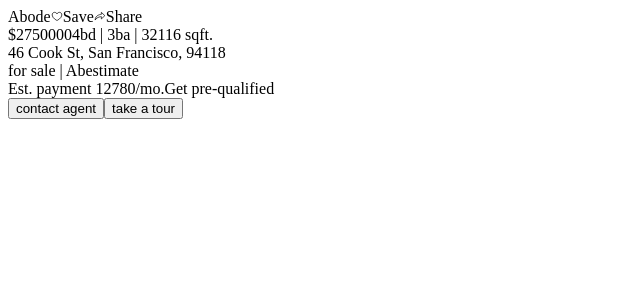
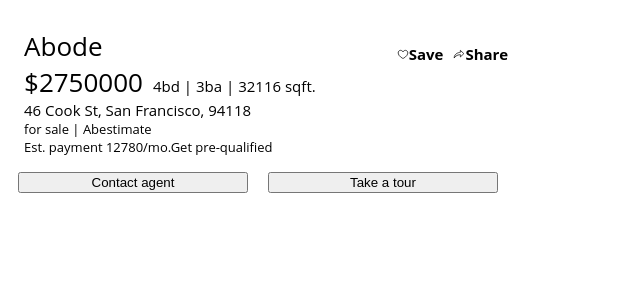
Before and after one commit to Bungal-ow/Contacts, a React app: page / in a window 1280 px wide. Shown: the top 300 px of the page, without its empty margins (0-640 px from the left). Built offline with nearby package versions, Linux system fonts and the light colour scheme; the HTML template or start-up script is replaced by a standard one.

Commit message:
Add styling to Summary

```diff
--- a/client/src/components/IconButton.jsx
+++ b/client/src/components/IconButton.jsx
@@ -4,10 +4,10 @@
 import React from 'react';
 
 const IconButton = ({ icon, text, handleClick }) => (
-  <span onClick={handleClick}>
+  <div onClick={handleClick}>
     <img src={icon} alt="" height="12" />
     {text}
-  </span>
+  </div>
 );
 
 export default IconButton;
--- a/client/src/components/Summary.jsx
+++ b/client/src/components/Summary.jsx
@@ -51,23 +51,22 @@ class Summary extends Component {
     }
 
     return (
-      <div>
+      <div className="summary">
+        <div id="logo">Abode</div>
         <div className="header">
-          <span>Abode</span>
           <IconButton icon={heartIcon} text="Save" handleClick={() => this.showModal('signin')} />
           <IconButton icon={shareIcon} text="Share" handleClick={() => this.showModal('share')} />
           {/* <IconButton icon={moreIcon} text="More" /> */}
         </div>
         <div className="body">
           <div className="specs">
-            <span>${summary.price}</span>
+            <span className="price">${summary.price}</span>
             <span>{`${summary.numBD}bd`}</span>
             <span> | </span>
             <span>{`${summary.numBA}ba`}</span>
             <span> | </span>
             <span>{`${summary.sqft} sqft.`}</span>
-          </div>
-          <div className="address">
+            <div>
               {summary.address}
             </div>
             <div className="format">
@@ -88,9 +87,10 @@ class Summary extends Component {
               </div>
             </div>
           </div>
+        </div>
         <div className="footer">
-          <button type="button" onClick={() => this.showModal('contact')}>contact agent</button>
-          <button type="button" onClick={() => this.showModal('tour')}>take a tour</button>
+          <button type="button" onClick={() => this.showModal('contact')}>Contact agent</button>
+          <button type="button" onClick={() => this.showModal('tour')}>Take a tour</button>
         </div>
         {modal}
       </div>
--- a/client/src/styles/Modal.css
+++ b/client/src/styles/Modal.css
@@ -1,7 +1,56 @@
+.summary {
+  width: 500;
+  font-family: 'Open Sans', sans-serif;
+}
 
+.header {
+  width: 500px;
+  display: flex;
+  justify-content: flex-end;
+}
+
+.header div {
+  margin-left: 10px;
+  font-size: 15px;
+  font-weight: bold;
+}
+
+#logo {
+  font-size: 26px;
+  position: relative;
+  top: 20px;
+  left: 16px;
+}
+
+.footer {
+  width: 500px;
+  display: flex;
+}
+
+.footer button {
+  width: 50%;
+  margin-left: 10px;
+  margin-right: 10px;
+}
+
+.specs {
+  font-size: 15px;
+  padding: 0 0 16px 16px;
+  margin-left: 16px 0 0 0;
+  margin-right: 16px;
+}
+
+.price {
+  font-size: 26px;
+  margin-right: 10px;
+}
+
+.format {
+  font-size: 13px;
+}
 
 .modal {
-  font-family: sans-serif;
+  font-family: 'Open Sans', sans-serif;
   position: fixed;
   top: 0;
   left: 0;
@@ -13,8 +62,8 @@
 .modal-main {
   position:fixed;
   background: white;
-  width: 80%;
-  height: auto;
+  width: 720px;
+  height: 595px;
   top:50%;
   left:50%;
   transform: translate(-50%,-50%);
@@ -32,7 +81,21 @@ section {
 section button {
   align-self: flex-end;
   width: 40px;
-  margin: 5px 5px 5px 5px
+  margin: 15px 15px 15px 15px;
+}
+
+.contact-header {
+  text-align: center;
+  font-size: 20px;
+}
+.contact-body {
+  display: flex;
+  flex-wrap: wrap;
+  padding: 8px 24px 0px 24px;
+}
+
+.contactForm {
+  margin-right: 24px;
 }
 
 form {
@@ -40,38 +103,37 @@ form {
   justify-content: flex-start;
   flex-direction: column;
   align-items: center;
-  margin-top: 10px;
+  padding-top: 10px;
   /* justify-content: flex-start; */
 }
 
 form input {
-  font-size: 9px;
-  width: 85%;
-  margin: -5px;
+  font-size: 16px;
+  width: 100%;
+  height: 32px;
+  /* padding: 7px 15px 7px 0px; */
 }
 
 textarea {
-  font-size: 9px;
-  width: 85%;
+  font-size: 16px;
+  width: 100%;
+  padding-top: 7px;
+  padding-bottom: 7px;
+  /* padding: 7px 15px 7px 15px; */
 }
 
 form p {
   padding-top: 5px;
-  font-size: 7px;
-  width: 85%;
-  padding-left: 8%;
-}
-
-.contact-header {
-  text-align: center;
+  font-size: 10px;
+  width: 100%;
 }
 
 .placeholder {
-  font-size: 8px;
+  font-size: 14px;
 }
 
 .agents {
-  padding-top: 5px;
+  padding-top: 10px;
 }
 
 .agent {
@@ -79,14 +141,14 @@ form p {
   align-items: center;
   /* flex-wrap: wrap; */
   /* flex-direction: row; */
-  font-size: 7px;
+  font-size: 10px;
+  margin-bottom: 8px;
+}
+
+.agent label {
+  margin-left: 60px;
 }
 
 .form {
   width: 50%;
 }
-
-.contact-body {
-  display: flex;
-  flex-wrap: wrap;
-}
```
Also changed, not shown: 2 other files (tests, documents, lock files or other folders). Lines whose indentation alone changed are shown as unchanged.
